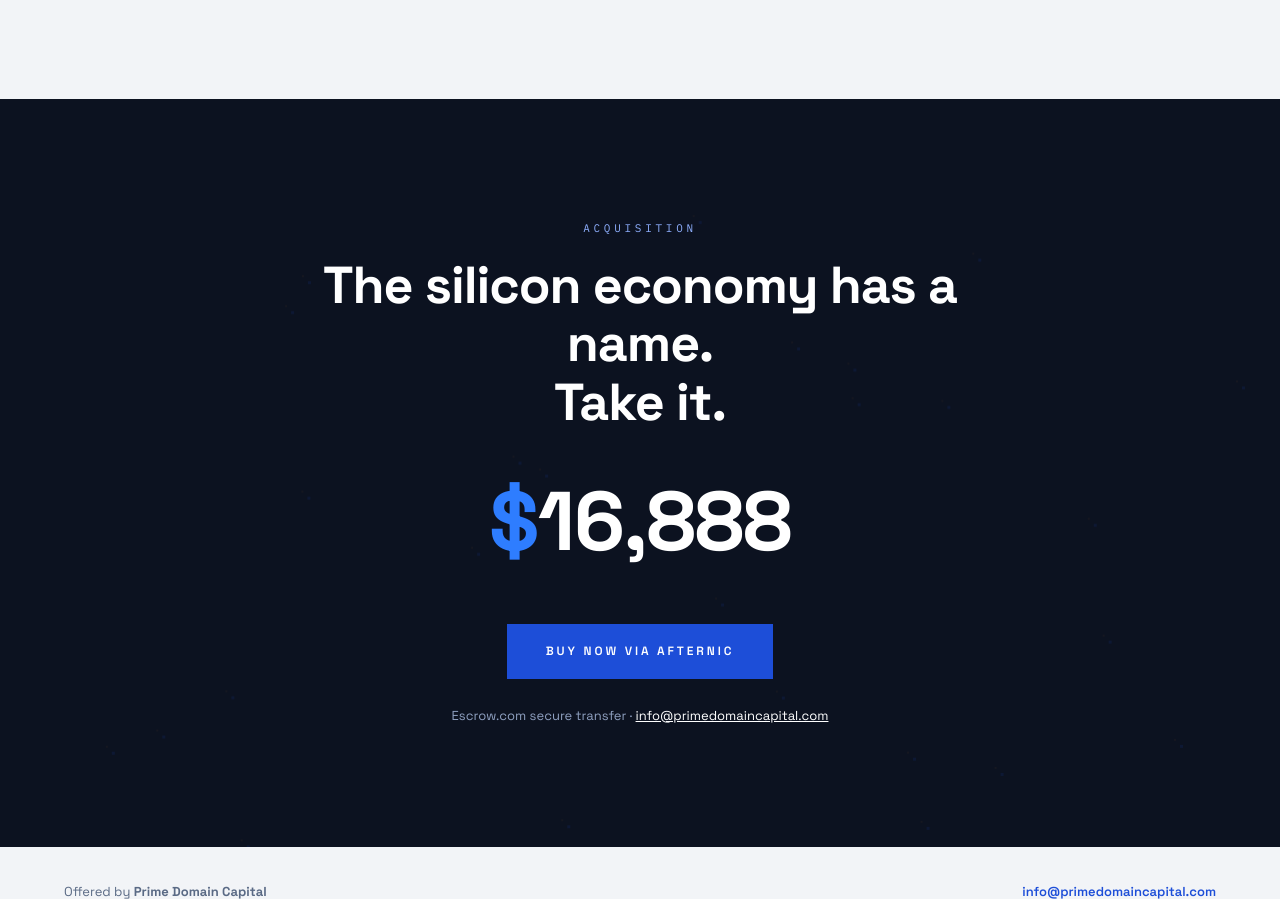
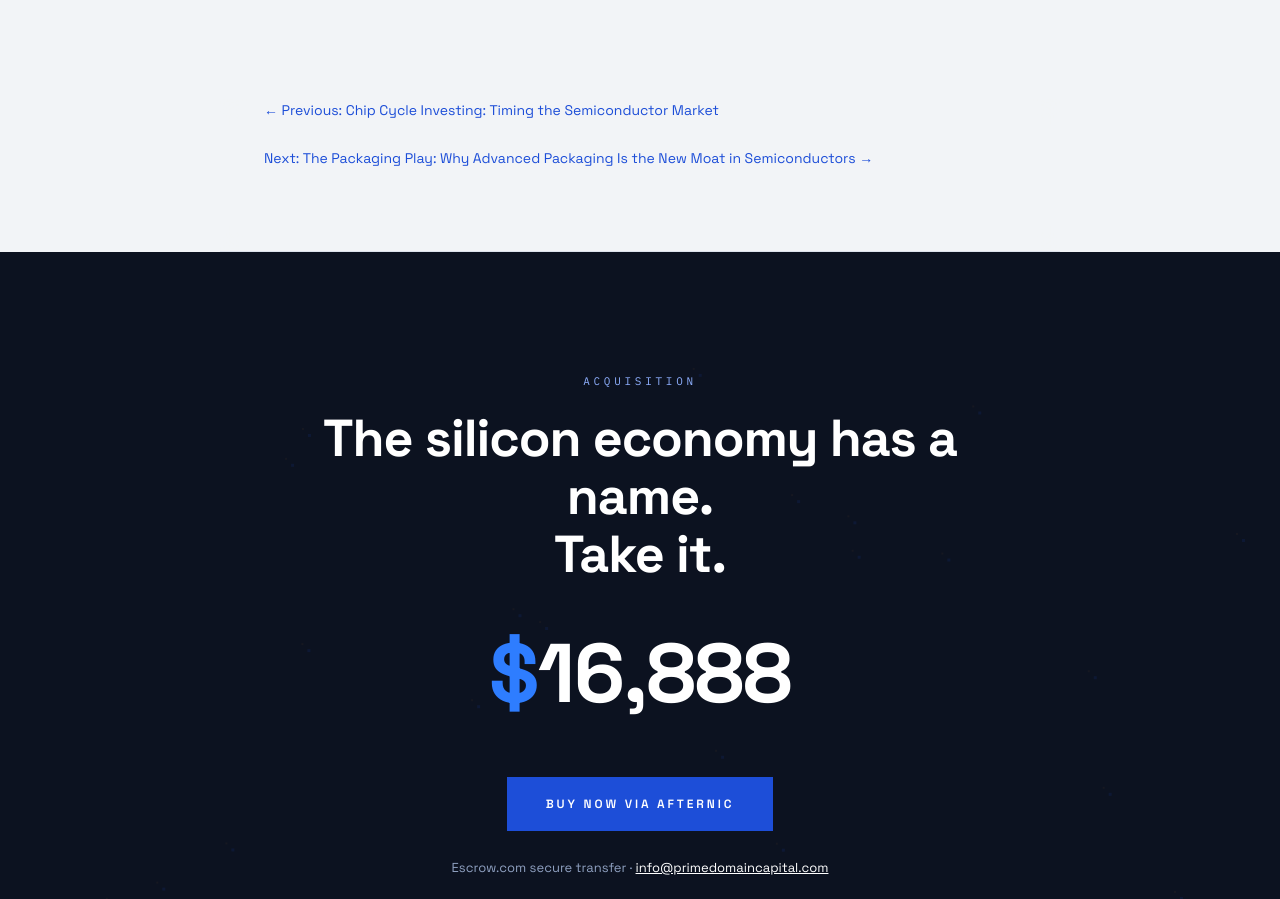
Before and after one commit to primedomaincapital/semiconductorfund, a plain HTML site: page insights/article3.html in a window 1280 px wide. Shown: the part 3388-4287 px from the top of the page. Drawn offline with Linux system fonts and the light colour scheme.

Commit message:
Add prev/next nav block to article3

```diff
--- a/insights/article3.html
+++ b/insights/article3.html
@@ -115,7 +115,7 @@ footer a{color:var(--chip);text-decoration:none;font-weight:600}
 <p>Here is the line to carry into the investment committee: <em>the market is pricing AI chips as if cycles were abolished and legacy chips as if demand were abolished — and it is wrong about both, in opposite directions.</em> The AI cycle will turn; the question is when, and the memory market&#x27;s history says the turn is always sharper than expected. Legacy demand will persist; the question is which suppliers keep their margins, and the answer favors specialization over scale.</p>
 <p>The returns are hiding where they always hide in semiconductors: in the gap between the narrative and the numbers. Right now that gap runs in both directions. Trade accordingly.</p>
 <p class="signoff"><em>Two chip markets, one disciplined approach. semiconductorfund.com is available for acquisition. Inquiries: info@primedomaincapital.com.</em></p>
-</article>
+</article> <nav class="article-nav" style="position:relative;z-index:1;max-width:840px;margin:0 auto;padding:0 44px 80px;display:flex;justify-content:space-between;gap:24px;flex-wrap:wrap"><a href="article2.html" style="color:var(--chip);text-decoration:none;font-size:14px">&larr; Previous: Chip Cycle Investing: Timing the Semiconductor Market</a><a href="article4.html" style="color:var(--chip);text-decoration:none;font-size:14px">Next: The Packaging Play: Why Advanced Packaging Is the New Moat in Semiconductors &rarr;</a></nav>
 <div class="cta">
   <canvas class="bgc" id="circuit2"></canvas>
   <div class="kicker reveal" style="color:#8fb0ff">Acquisition</div>
```
